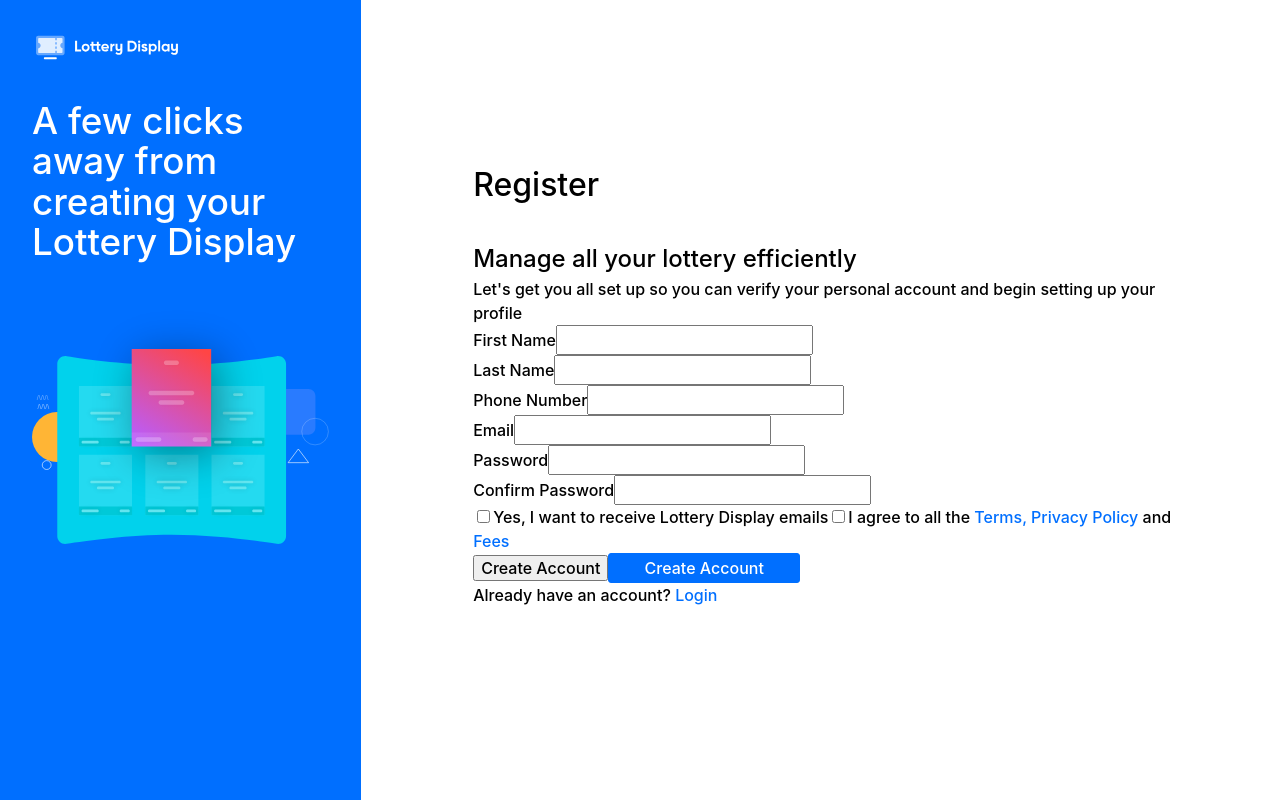
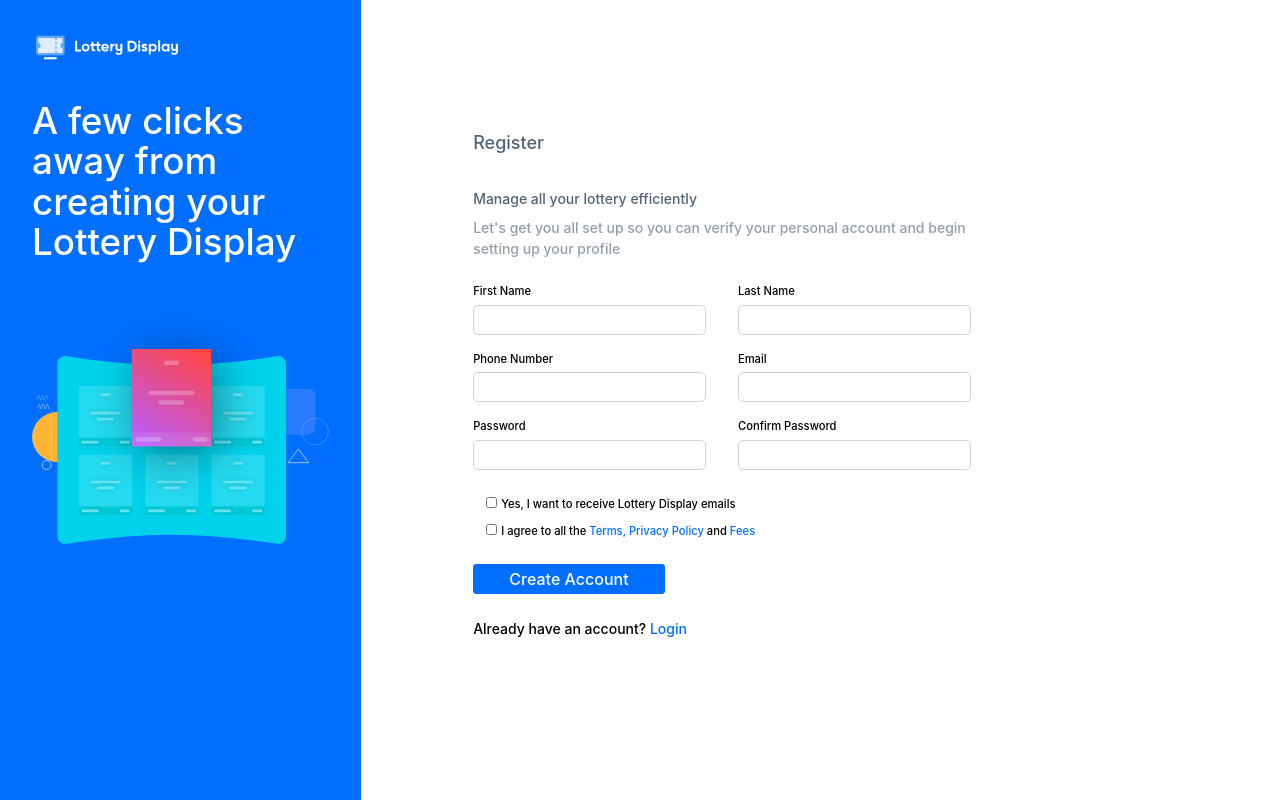
Before and after one commit to bogadeji/lotterydisplay, a React (Create React App) app: page /auth/signup in a window 1280 px wide. Built offline with nearby package versions, Linux system fonts and the light colour scheme.

Commit message:
style signup page

```diff
--- a/src/Pages/Authorization/Authorization.css
+++ b/src/Pages/Authorization/Authorization.css
@@ -2,8 +2,6 @@
 .authorization.grid {
     min-height: 100vh;
     display: grid;
-    /* grid-template-areas: 'nav main main main';
-     */
      grid-template-columns: 2fr 5fr;
 
 }
@@ -31,7 +29,7 @@
         --gap: 2rem;
     }
     .routes .page-title {
-        font-size: var(--fs-500);
+        font-size: var(--fs-400);
         color: hsl(var(--clr-secondary))
     }
     .routes form {
@@ -40,7 +38,7 @@
     }
     .routes .form-title {
         color: hsl(var(--clr-secondary));
-        font-size: var(--fs-300);
+        font-size: var(--fs-200);
     }
     .routes .form-heading {
         color: hsl(var(--clr-accent2));
@@ -51,9 +49,30 @@
         --flow-space: 1rem;
     }
     .routes .form-inputs label {
-        font-size: var(--fs-200);
+        font-size: var(--fs-100);
     }
     .routes .form-inputs input {
         color: hsl(var(--clr-accent2));
         font-size: var(--fs-200);
+        margin-top: 5px;
     }
+    @media (max-width: 390px) {
+        .authorization.grid {
+            min-height: 100vh;
+            display: grid;
+             grid-template-columns: 1fr;
+
+        }
+        .authorization-page {
+            display: none;
+        }
+
+        .desktop-logo {
+            /* display: none */
+        }
+    }
+    @media (min-width: 391px) {
+        .mobile-logo {
+            display: none
+        }
+    }
--- a/src/Pages/Authorization/Authorization.js
+++ b/src/Pages/Authorization/Authorization.js
@@ -15,6 +15,7 @@
                 <img src="/assets/hero.svg" alt="" />
             </div>
             <div className="routes">
+            <div className="logo mobile-logo"><a href="/home"><img src="/logo.svg" alt="" /></a></div>
                 <Routes>
                     <Route path="/login" element={<Login />} />
                     <Route path="/signup" element={<Signup />}/>
--- a/src/Pages/Authorization/Login.css
+++ b/src/Pages/Authorization/Login.css
@@ -6,7 +6,7 @@
 .login-page .form-inputs .remember-reset label {
     margin-top: 0.3rem;
     justify-content: space-between;
-    font-size: var(--fs-200);
+    font-size: var(--fs-100);
     font-weight: 400;
 }
 .login-page button.signin {
@@ -15,4 +15,5 @@
 .login-page p.signup {
     text-align: center;
     margin: 2rem 0;
+    font-size: var(--fs-200);
 }
--- /dev/null
+++ b/src/Pages/Authorization/Signup.css
@@ -0,0 +1,20 @@
+.signup-page {
+    width: 70%;
+}
+.signup-page .terms {
+    font-size: var(--fs-100);
+}
+.signup-page .terms input[type='checkbox'] {
+    /* margin: 0.5rem */
+    height: 0.7rem
+}
+.signup-page .terms > * {
+    margin: 0.5rem
+}
+.signup-page button.signup {
+    margin: 1rem 0
+}
+.signup-page p.signin {
+    font-size: var(--fs-200);
+    /* margin: 2rem 0; */
+}
--- a/src/Pages/Authorization/Signup.js
+++ b/src/Pages/Authorization/Signup.js
@@ -1,10 +1,11 @@
 import React, { useEffect, useState } from "react";
+import './Signup.css'
 
 async function registerUser(data) {
     console.log(data)
     return fetch('https://c-sport.tk/api/users/auth/register/', {
       method: 'POST',
-      mode: 'no-cors',
+    //   mode: 'no-cors',
       body: JSON.stringify(data)
     })
       .then(res => { console.log(res)})
@@ -76,74 +77,80 @@
     }
 
     return (
-        <div>
-            <h1>Register</h1>
+        <div className="signup-page flow">
+            <h1 className="page-title">Register</h1>
 
-            <form onSubmit={handleSubmit}>
-                <h2>Manage all your lottery efficiently</h2>
-                <p>Let's get you all set up so you can verify your personal account and begin setting up your profile</p>
+            <form onSubmit={handleSubmit} className="form flow">
+                <h2 className="form-title">Manage all your lottery efficiently</h2>
+                <p className="form-heading">Let's get you all set up so you can verify your personal account and begin setting up your profile</p>
 
                 { (Object.keys(formErrors).length === 0 && submitForm) ? (
                     <div className="ui-message success">
                         <p>Account created successfully!</p>
                     </div>
                 ) : ''}
-                <div>
-                    <div>
+                <div className="form-inputs flow">
+                    <div className="grid input-grid">
+                        <div className="input-group">
                             <label htmlFor="first_name">First Name</label>
                             <input name="first_name" type="text" value={formValues.first_name} onChange={handleChange} />
                             <p>{ formErrors && formErrors.first_name }</p>
                         </div>
-                    <div>
+                        <div className="input-group">
                             <label htmlFor="last_name">Last Name</label>
                             <input name="last_name" type="text" value={formValues.last_name} onChange={handleChange} />
                             <p>{ formErrors && formErrors.last_name }</p>
                         </div>
                     </div>
 
-                <div>
-                    <div>
+                    <div className="grid input-grid">
+                        <div className="input-group">
                             <label htmlFor="phone">Phone Number</label>
                             <input name="phone" type="number" value={formValues.phone} onChange={handleChange} />
                             <p>{ formErrors && formErrors.phone }</p>
                         </div>
-                    <div>
+                        <div className="input-group">
                             <label htmlFor="email">Email</label>
                             <input name="email" type="email" value={formValues.email} onChange={handleChange} />
                             <p>{ formErrors && formErrors.email }</p>
                         </div>
                     </div>
 
-                <div>
-                    <div>
+                    <div className="grid input-grid">
+                        <div className="input-group">
                             <label htmlFor="password1">Password</label>
                             <input name="password1" type="password" value={formValues.password1} onChange={handleChange} />
                             <p>{ formErrors && formErrors.password1 }</p>
                         </div>
-                    <div>
+                        <div className="input-group">
                             <label htmlFor="password2">Confirm Password</label>
                             <input name="password2" type="password" value={formValues.password2} onChange={handleChange} />
                             <p>{ formErrors && formErrors.password2 }</p>
                         </div>
                     </div>
+                </div>
 
 
 
+                <div className="terms">
                     <div>
                         <label>
                             <input type="checkbox" />
                             Yes, I want to receive Lottery Display emails
                         </label>
+                    </div>
+                    <div>
                         <label>
                             <input type="checkbox" />
                             I agree to all the <a href="/terms-and-private-policy">Terms, Privacy Policy</a> and <a href="/fees">Fees</a>
                         </label>
                     </div>
+                </div>
 
-                <input type="submit" value="Create Account" />
-                <button>Create Account</button>
+                {/* <input type="submit" value="Create Account" /> */}
+                <button className="signup">Create Account</button>
 
-                <p>Already have an account? <a href="/auth/login">Login</a></p>
+                <p className="signin">Already have an account? <a href="/auth/login">Login</a></p>
             </form>
         </div>
     )
--- a/src/index.css
+++ b/src/index.css
@@ -22,7 +22,9 @@
       --fs-400: clamp(0.625rem, 1vw + 0.7625rem, 1.125rem);
       --fs-300: clamp(0.725rem, 0.5vw + 1rem, 1rem);
       --fs-200: clamp(0.6rem, 0.5vw + 0.5rem, 0.875rem);
-      --fs-100: clamp(0.5rem, 0.5vw + 0.3rem, 0.625rem);
+      --fs-100: clamp(0.6255rem, 0.5vw + 0.3rem, 0.75rem);
+      --fs-50: clamp(0.5rem, 0.5vw + 0.3rem, 0.625rem);
+
 
   /* Font families */
   /* --ff-sans-cond: 'Montserrat', sans-serif; */
@@ -124,6 +126,7 @@
   padding: 0.125em 2.2em;
   border-radius: 3px;
   font-weight: var(--fw-reg);
+  cursor: pointer;
 }
 
 /* Remove animations for people who turned them off */
@@ -233,8 +236,7 @@
   font-weight: 500;
 }
 .input-group input {
-  height: 40px;
-  height: calc(1.5em + 0.75rem + 2px);
+  height: 30px;
   width: 100%;
   border-radius: 5px;
   border: 1px solid rgb(206,212,218)
```
Lines whose indentation alone changed are shown as unchanged.
